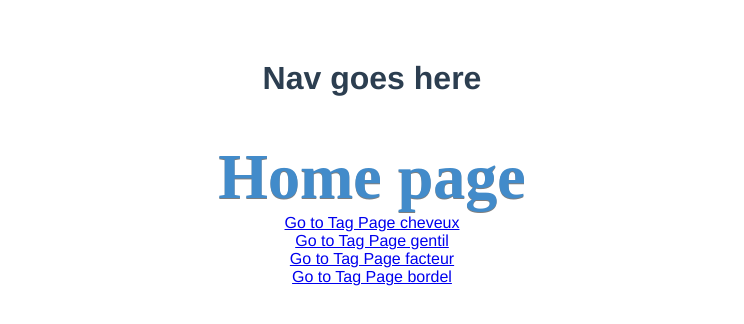
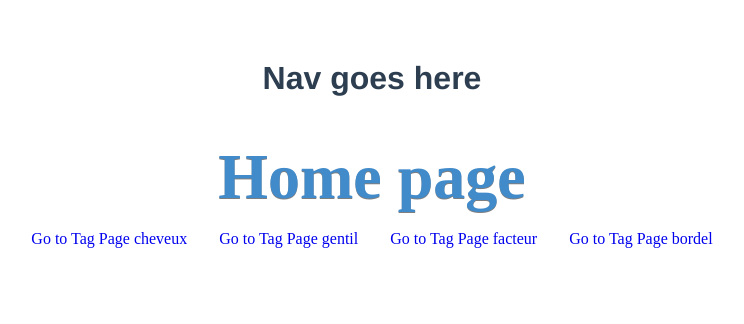
Before and after one commit to maxime-groff/zoneson-clone, a Vue app: page / in a window 1280 px wide. Shown: the top 324 px of the page, without its empty margins (268-1012 px from the left). Built offline with nearby package versions, Linux system fonts and the light colour scheme.

Commit message:
feat: display home

```diff
--- a/src/assets/css/main.scss
+++ b/src/assets/css/main.scss
@@ -26,7 +26,8 @@ $font-size: 16px;
     text-shadow: 0 1px 0 rgba(0,0,0,.5);
 }
 
-.tag {
-    font-size: 2rem;
+.tags {
     font-family: 'Lobster', cursive;
+    display: inline-block;
+    padding: 1em;
 }
--- a/src/assets/css/partials/_global.scss
+++ b/src/assets/css/partials/_global.scss
@@ -1 +1,9 @@
 // global styles go here
+a {
+    text-decoration: none;
+}
+
+a:hover {
+    text-decoration: underline;
+    background-color: grey;
+}
--- a/src/views/Home.vue
+++ b/src/views/Home.vue
@@ -1,9 +1,9 @@
 <template>
   <div>
+    <h1 class="title">Home page</h1>
     <div>
       <!-- Components -->
-      <h1 class="title">Home page</h1>
-      <div
+      <div class="tags"
         v-for="(quote, index) in quotes"
         :key="index"
       >
```
